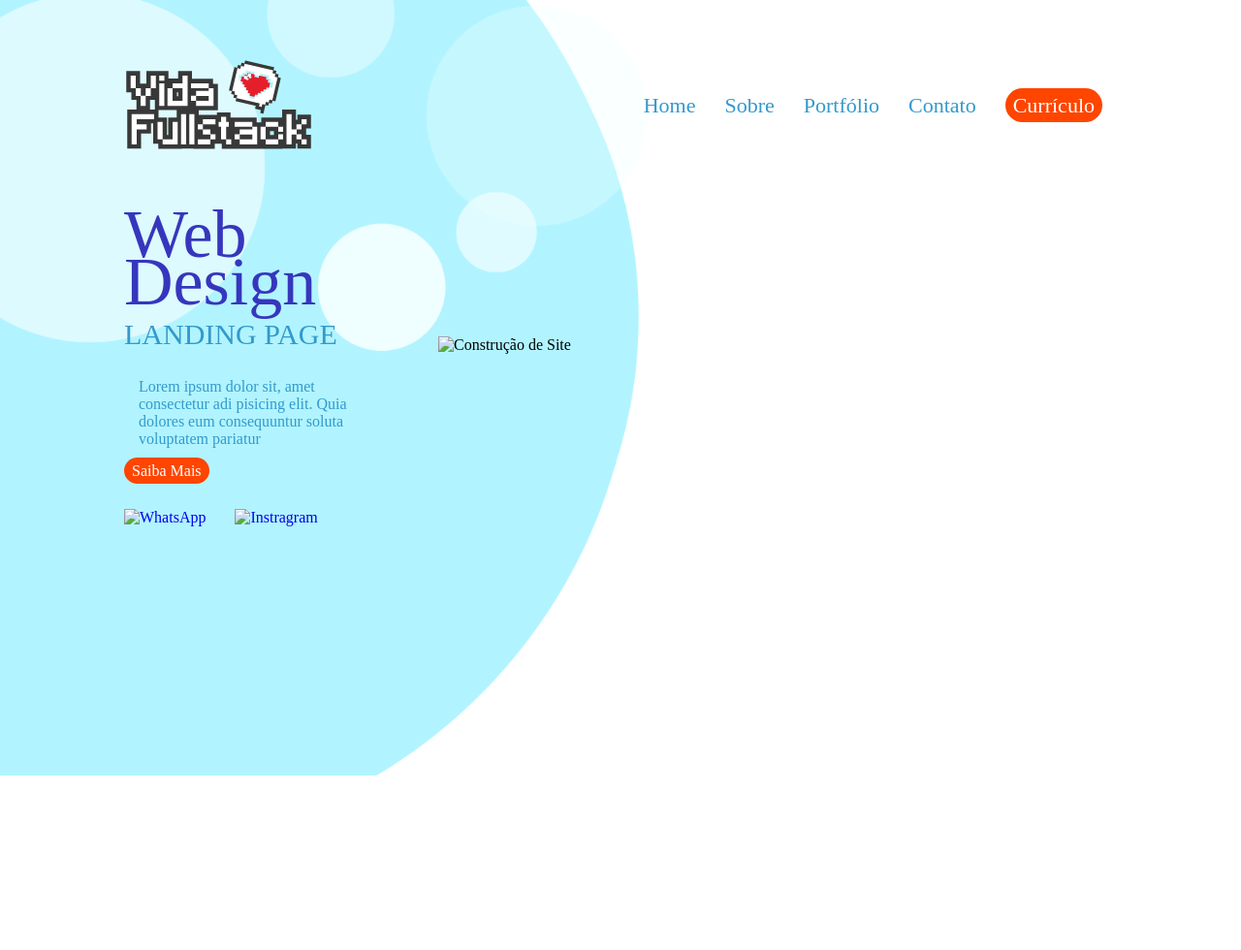
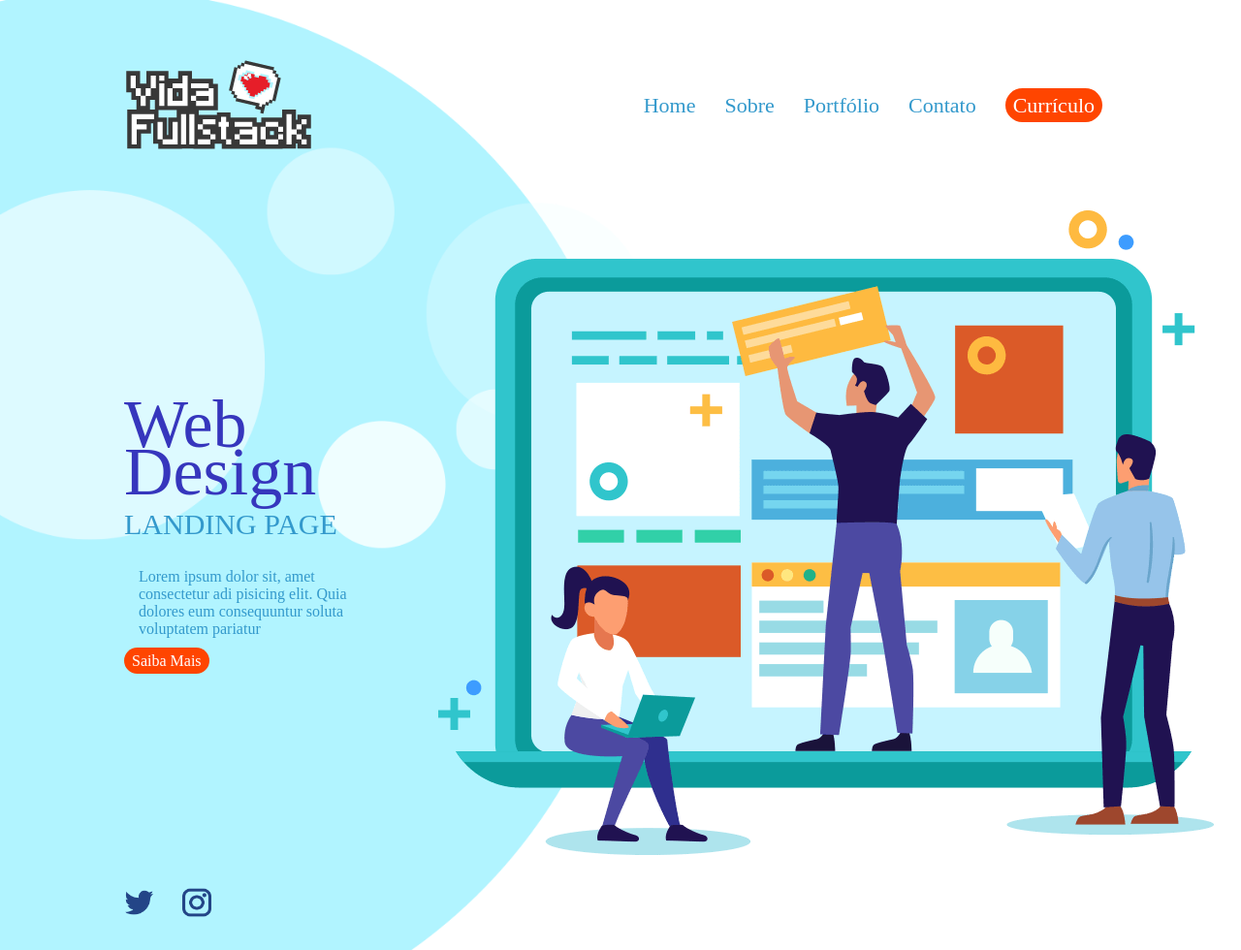
Before and after one commit to luisfelipe-gr/primeiro-site-front-end, a plain HTML site: page index.html in a window 1280 px wide. Shown: the whole page at 97% size. Before the commit the page ends 800 px from the top, so only its background shows below. Drawn offline with Linux system fonts and the light colour scheme.

Commit message:
consertando as linhas de código para a imagens

```diff
--- a/index.html
+++ b/index.html
@@ -47,7 +47,7 @@
                       <a href="https://www.bing.com/search?q=google+tradutor&gs_lcrp=EgRlZGdlKgkIABBFGDsY-QcyCQgAEEUYOxj5BzIGCAEQRRhAMgYIAhBFGDwyBggDEC4YQDIGCAQQLhhAMgYIBRAuGEAyBggGEC4YQDIGCAcQRRg5MgYICBBFGDzSAQgxMTk0ajBqMagCALACAA&FORM=ANAB01&PC=NMTS" class="btn btn-laranja">Saiba Mais</a>
             </article>
             <figcaption>
-                <img src="/Teste-site/assets/pessoas-construindo-pc.png" alt="Construção de Site">
+                <img src="/primeiro-site-front-end/assets/pessoas-construindo-pc.png" alt="Construção de Site">
             </figcaption>
 
         </section>
@@ -57,13 +57,13 @@
         <ul class="row redes-socias">
             <li>
                 <a href="https://wa.me/5531982515967" target="_blank"target>
-                    <img src="/Teste-site/assets/logo-twitter.png" alt="WhatsApp">
+                    <img src="/primeiro-site-front-end/assets/logo-twitter.png" alt="WhatsApp">
                 </a>
             </li>
 
             <li>
                 <a href="https://www.instagram.com/lipe.gomesr/" target="blank">
-                    <img src="/Teste-site/assets/logo-insta.png" alt="Instragram">
+                    <img src="/primeiro-site-front-end/assets/logo-insta.png" alt="Instragram">
                 </a>
             </li>
 
```
